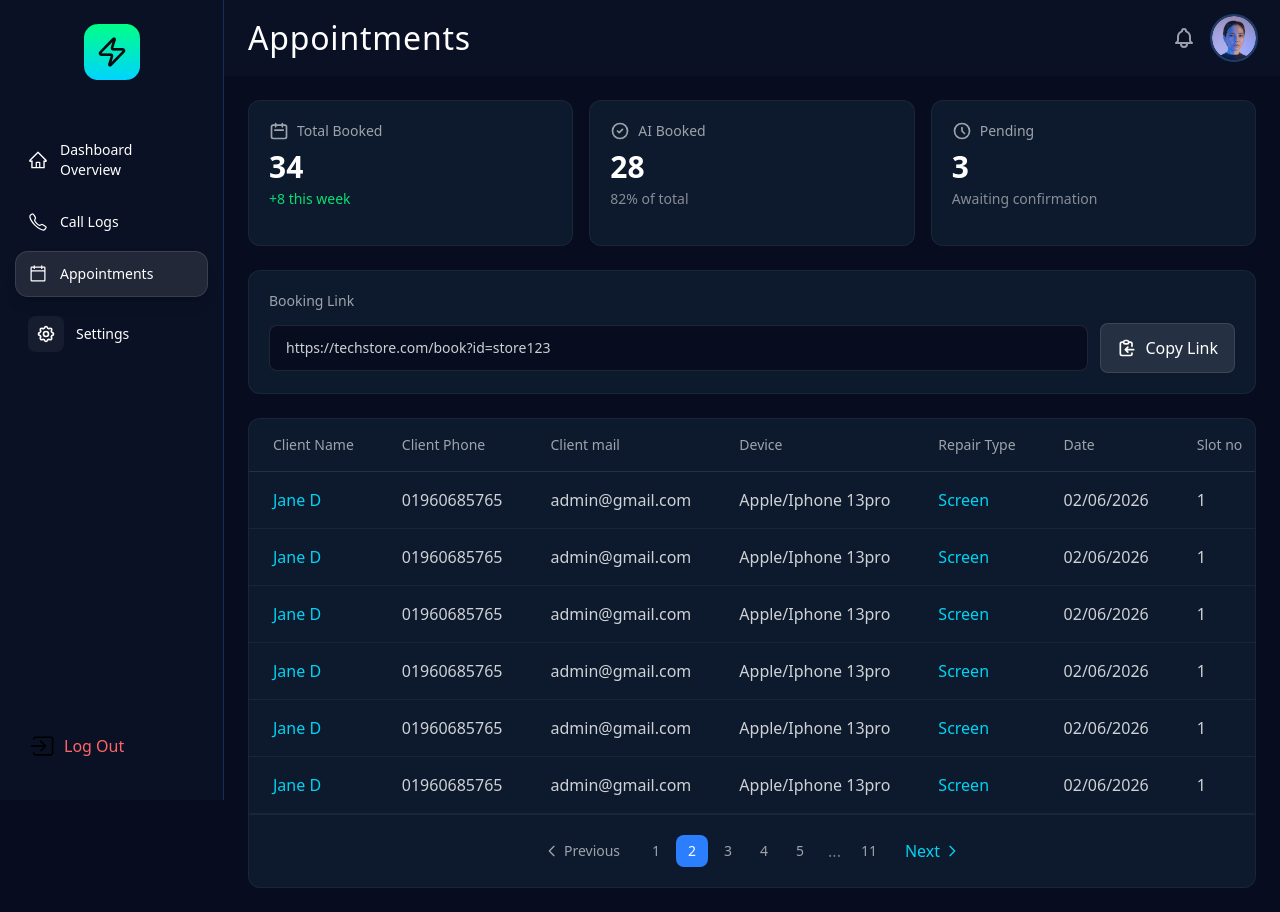
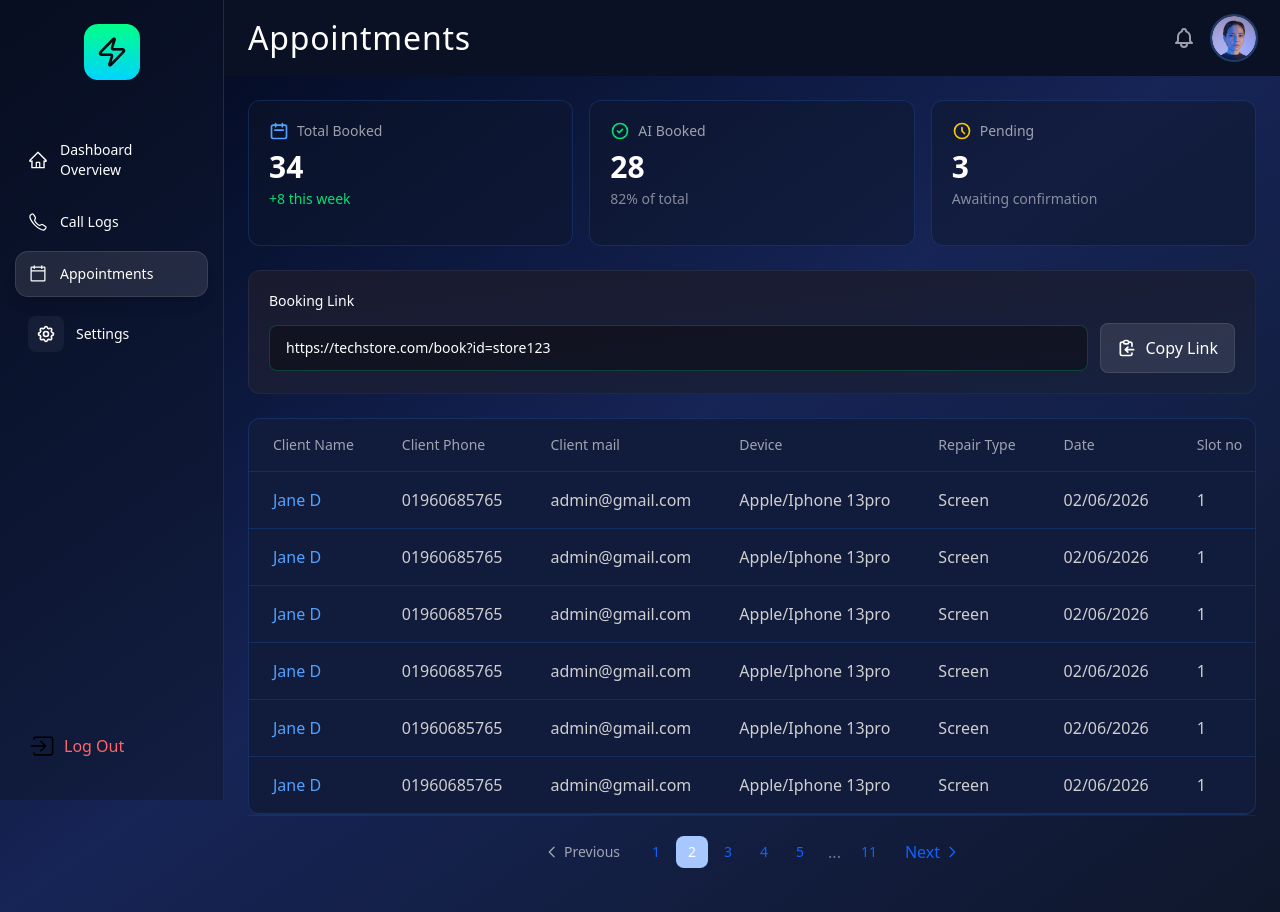
Before and after one commit to Rakibul12356/Dashboard-Task, a React (Vite) app: page /appointments in a window 1280 px wide. Built offline with nearby package versions, Linux system fonts and the light colour scheme.

Commit message:
settings and appoints

```diff
--- a/src/Components/ui/Avatar.jsx
+++ b/src/Components/ui/Avatar.jsx
@@ -25,11 +25,9 @@ const Avatar = ({
       {showEditBadge && (
         <button
           onClick={onEditClick}
-          className="absolute -bottom-1 -right-1 w-6 h-6 bg-green-500 rounded-full flex items-center justify-center text-white hover:bg-green-600 transition-colors"
+          className="absolute -bottom-1 -right-1 w-6 h-6 bg-[#7AA3CC] rounded-lg flex items-center justify-center text-white  transition-colors"
         >
-          <svg className="w-3 h-3" fill="none" stroke="currentColor" viewBox="0 0 24 24">
-            <path strokeLinecap="round" strokeLinejoin="round" strokeWidth={2} d="M15.232 5.232l3.536 3.536m-2.036-5.036a2.5 2.5 0 113.536 3.536L6.5 21.036H3v-3.572L16.732 3.732z" />
-          </svg>
+          <svg xmlns="http://www.w3.org/2000/svg" width="16" height="16" viewBox="0 0 24 24" fill="none" stroke="currentColor" stroke-width="2" stroke-linecap="round" stroke-linejoin="round" class="lucide lucide-square-pen-icon lucide-square-pen"><path d="M12 3H5a2 2 0 0 0-2 2v14a2 2 0 0 0 2 2h14a2 2 0 0 0 2-2v-7"/><path d="M18.375 2.625a1 1 0 0 1 3 3l-9.013 9.014a2 2 0 0 1-.853.505l-2.873.84a.5.5 0 0 1-.62-.62l.84-2.873a2 2 0 0 1 .506-.852z"/></svg>
         </button>
       )}
     </div>
--- a/src/Components/ui/Button.jsx
+++ b/src/Components/ui/Button.jsx
@@ -9,7 +9,7 @@ const Button = ({
   type = 'button',
   disabled = false
 }) => {
-  const baseClasses = 'font-medium rounded-full transition-all flex items-center justify-center gap-2';
+  const baseClasses = 'font-medium rounded-lg transition-all flex items-center justify-center gap-2';
 
   const variantClasses = {
     primary: 'bg-green-500 hover:bg-green-600 text-white',
--- a/src/Components/ui/Input.jsx
+++ b/src/Components/ui/Input.jsx
@@ -12,7 +12,7 @@ const Input = ({
   return (
     <div className={className}>
       {label && (
-        <label className="block text-white/80 text-sm font-medium mb-2">
+        <label className="block text-white text-sm font-medium mb-2">
           {label}
         </label>
       )}
@@ -22,7 +22,7 @@ const Input = ({
         onChange={onChange}
         placeholder={placeholder}
         disabled={disabled}
-        className="w-full bg-[#0a1628] border border-white/10 rounded-lg px-4 py-3 text-white placeholder:text-white/40 focus:outline-none focus:border-blue-500 disabled:opacity-60 disabled:cursor-not-allowed"
+        className="w-full bg-[rgba(10,10,15,0.5)] border border-[#00FF8833] rounded-lg px-4 py-3 text-white placeholder:text-white/40 focus:outline-none focus:border-green-500 disabled:opacity-60 disabled:cursor-not-allowed"
       />
     </div>
   );
--- a/src/Components/ui/Tabs.jsx
+++ b/src/Components/ui/Tabs.jsx
@@ -2,7 +2,7 @@ import React from 'react';
 
 const Tabs = ({ tabs, activeTab, onTabChange, className = '' }) => {
   return (
-    <div className={`flex gap-1 border-b border-white/10 ${className}`}>
+    <div className={`flex gap-1 border-b border-[#192D71] ${className}`}>
       {tabs.map((tab) => (
         <button
           key={tab.id}
@@ -15,7 +15,7 @@ const Tabs = ({ tabs, activeTab, onTabChange, className = '' }) => {
         >
           {tab.label}
           {activeTab === tab.id && (
-            <span className="absolute bottom-0 left-0 right-0 h-0.5 bg-blue-500" />
+            <span className="absolute bottom-0 left-0 right-0 h-0.5 bg-[#87A2FF]" />
           )}
         </button>
       ))}
--- a/src/layout/RootLayout.jsx
+++ b/src/layout/RootLayout.jsx
@@ -9,7 +9,7 @@ const RootLayout = () => {
   const [sidebarOpen, setSidebarOpen] = useState(false);
 
   return (
-    <div className="flex min-h-screen bg-[#070d1f]">
+    <div className="flex min-h-screen bg-linear-to-br from-[#020618] via-[#162456] to-[#0F172B]">
       {/* Mobile overlay */}
       {sidebarOpen && (
         <div
--- a/src/pages/dashboard/appointments/Appointment.jsx
+++ b/src/pages/dashboard/appointments/Appointment.jsx
@@ -12,7 +12,7 @@ const appointmentsData = [
 
 // Stat Card Component
 const StatCard = ({ icon, label, value, subtext, subtextColor }) => (
-  <div className="bg-[#0d1a2d] rounded-xl p-5 border border-white/5 h-36.5">
+  <div className="bg-[#0F172B80] rounded-xl p-5 border border-[#2B7FFF33] h-36.5">
     <div className="flex items-center gap-2 text-white/60  mb-2">
       {icon}
       <span className='text-sm'>{label}</span>
@@ -41,10 +41,9 @@ const Appointment = () => {
         <button
           key={i}
           onClick={() => setCurrentPage(i)}
-          className={`w-8 h-8 rounded-lg flex items-center justify-center text-sm transition-colors ${
-            currentPage === i
-              ? 'bg-blue-500 text-white'
-              : 'text-white/60 hover:bg-white/10'
+          className={`w-8 h-8 rounded-lg flex items-center justify-center text-sm transition-colors ${currentPage === i
+              ? 'bg-[#A6C8FF] text-white'
+              : 'text-[#0F62FE]'
             }`}
         >
           {i}
@@ -58,10 +57,9 @@ const Appointment = () => {
       <button
         key={totalPages}
         onClick={() => setCurrentPage(totalPages)}
-        className={`w-8 h-8 rounded-lg flex items-center justify-center text-sm transition-colors ${
-          currentPage === totalPages
-            ? 'bg-blue-500 text-white'
-            : 'text-white/60 hover:bg-white/10'
+        className={`w-8 h-8 rounded-lg flex items-center justify-center text-sm transition-colors ${currentPage === totalPages
+            ? 'bg-[#A6C8FF] text-white'
+            : 'text-[#0F62FE]'
           }`}
       >
         {totalPages}
@@ -76,7 +74,7 @@ const Appointment = () => {
       <div className="grid grid-cols-1 sm:grid-cols-2 md:grid-cols-3 gap-3 sm:gap-4 mb-6">
         <StatCard
           icon={
-            <svg className="w-5 h-5" fill="none" stroke="currentColor" viewBox="0 0 24 24">
+            <svg className="w-5 h-5" style={{ color: '#51A2FF' }} fill="none" stroke="currentColor" viewBox="0 0 24 24">
               <path strokeLinecap="round" strokeLinejoin="round" strokeWidth={2} d="M8 7V3m8 4V3m-9 8h10M5 21h14a2 2 0 002-2V7a2 2 0 00-2-2H5a2 2 0 00-2 2v12a2 2 0 002 2z" />
             </svg>
           }
@@ -87,7 +85,7 @@ const Appointment = () => {
         />
         <StatCard
           icon={
-            <svg className="w-5 h-5" fill="none" stroke="currentColor" viewBox="0 0 24 24">
+            <svg className="w-5 h-5" style={{ color: '#05DF72' }} fill="none" stroke="currentColor" viewBox="0 0 24 24">
               <path strokeLinecap="round" strokeLinejoin="round" strokeWidth={2} d="M9 12l2 2 4-4m6 2a9 9 0 11-18 0 9 9 0 0118 0z" />
             </svg>
           }
@@ -98,7 +96,7 @@ const Appointment = () => {
         />
         <StatCard
           icon={
-            <svg className="w-5 h-5" fill="none" stroke="currentColor" viewBox="0 0 24 24">
+            <svg className="w-5 h-5" style={{ color: '#FDC700' }} fill="none" stroke="currentColor" viewBox="0 0 24 24">
               <path strokeLinecap="round" strokeLinejoin="round" strokeWidth={2} d="M12 8v4l3 3m6-3a9 9 0 11-18 0 9 9 0 0118 0z" />
             </svg>
           }
@@ -110,11 +108,12 @@ const Appointment = () => {
       </div>
 
       {/* Booking Link */}
-      <div className="bg-[#0d1a2d] rounded-xl p-4 sm:p-5 border border-white/5 mb-6">
-        <p className="text-white/60 text-sm mb-3">Booking Link</p>
+      <div className="bg-gradient-to-br from-[#1A1A2E] to-[#16213E]
+ rounded-xl p-4 sm:p-5 border border-white/5 mb-6">
+        <p className="text-white text-sm mb-3">Booking Link</p>
         <div className="flex flex-col sm:flex-row items-stretch sm:items-center gap-3">
-          <div className="flex-1 bg-[#070d1f] border border-white/10 rounded-lg px-4 py-3">
-            <p className="text-white/80 text-sm truncate">{bookingLink}</p>
+          <div className="flex-1 bg-[#0A0A0F80] border border-[#00FF8833] rounded-lg px-4 py-3">
+            <p className="text-white text-sm truncate">{bookingLink}</p>
           </div>
           <button
             onClick={handleCopyLink}
@@ -129,11 +128,11 @@ const Appointment = () => {
       </div>
 
       {/* Appointments Table */}
-      <div className="bg-[#0d1a2d] rounded-xl border border-white/5 overflow-hidden">
+      <div className="bg-[#111B3B] rounded-xl border border-[#2B7FFF33] overflow-hidden">
         <div className="overflow-x-auto">
           <table className="w-full min-w-200">
             <thead>
-              <tr className="border-b border-white/10">
+              <tr className="border-b border-[#2B7FFF33]">
                 <th className="text-left text-white/60 text-sm font-medium px-4 sm:px-6 py-4 whitespace-nowrap">Client Name</th>
                 <th className="text-left text-white/60 text-sm font-medium px-4 sm:px-6 py-4 whitespace-nowrap">Client Phone</th>
                 <th className="text-left text-white/60 text-sm font-medium px-4 sm:px-6 py-4 whitespace-nowrap">Client mail</th>
@@ -146,25 +145,27 @@ const Appointment = () => {
             </thead>
             <tbody>
               {appointmentsData.map((appointment) => (
-                <tr key={appointment.id} className="border-b border-white/5 hover:bg-white/5 transition-colors">
+                <tr key={appointment.id} className="border-b border-[#2B7FFF33] hover:bg-white/5 transition-colors">
                   <td className="px-4 sm:px-6 py-4 whitespace-nowrap">
-                    <span className="text-cyan-400">{appointment.clientName}</span>
+                    <span className="text-[#51A2FF]">{appointment.clientName}</span>
                   </td>
-                  <td className="px-4 sm:px-6 py-4 text-white/80 whitespace-nowrap">{appointment.phone}</td>
-                  <td className="px-4 sm:px-6 py-4 text-white/80 whitespace-nowrap">{appointment.email}</td>
-                  <td className="px-4 sm:px-6 py-4 text-white/80 whitespace-nowrap">{appointment.device}</td>
+                  <td className="px-4 sm:px-6 py-4 text-[#CFCFCF] whitespace-nowrap">{appointment.phone}</td>
+                  <td className="px-4 sm:px-6 py-4 text-[#CFCFCF] whitespace-nowrap">{appointment.email}</td>
+                  <td className="px-4 sm:px-6 py-4 text-[#CFCFCF] whitespace-nowrap">{appointment.device}</td>
                   <td className="px-4 sm:px-6 py-4 whitespace-nowrap">
-                    <span className="text-cyan-400">{appointment.repairType}</span>
+                    <span className="text-[#CFCFCF]">{appointment.repairType}</span>
                   </td>
-                  <td className="px-4 sm:px-6 py-4 text-white/80 whitespace-nowrap">{appointment.date}</td>
-                  <td className="px-4 sm:px-6 py-4 text-white/80 whitespace-nowrap">{appointment.slotNo}</td>
-                  <td className="px-4 sm:px-6 py-4 text-white/80 whitespace-nowrap">{appointment.startTime}</td>
+                  <td className="px-4 sm:px-6 py-4 text-[#CFCFCF] whitespace-nowrap">{appointment.date}</td>
+                  <td className="px-4 sm:px-6 py-4 text-[#CFCFCF] whitespace-nowrap">{appointment.slotNo}</td>
+                  <td className="px-4 sm:px-6 py-4 text-[#CFCFCF] whitespace-nowrap">{appointment.startTime}</td>
                 </tr>
               ))}
             </tbody>
           </table>
         </div>
 
+
+      </div>
       {/* Pagination */}
       <div className="flex flex-wrap items-center justify-center gap-2 px-4 sm:px-6 py-4 border-t border-white/5">
         <button
@@ -183,7 +184,7 @@ const Appointment = () => {
 
         <button
           onClick={() => setCurrentPage(Math.min(totalPages, currentPage + 1))}
-            className="flex items-center gap-1 text-cyan-400 hover:text-cyan-300 px-3 py-2 transition-colors"
+          className="flex items-center gap-1 text-[#0F62FE] px-3 py-2 transition-colors"
         >
           Next
           <svg className="w-4 h-4" fill="none" stroke="currentColor" viewBox="0 0 24 24">
@@ -192,7 +193,6 @@ const Appointment = () => {
         </button>
       </div>
     </div>
-    </div>
   );
 };
 
```
Also changed, not shown: src/pages/dashboard/callLogs/CallLogs.jsx (+5 -5 lines), src/pages/dashboard/settings/Settings.jsx (+53 -32 lines). Lines whose indentation alone changed are shown as unchanged.
